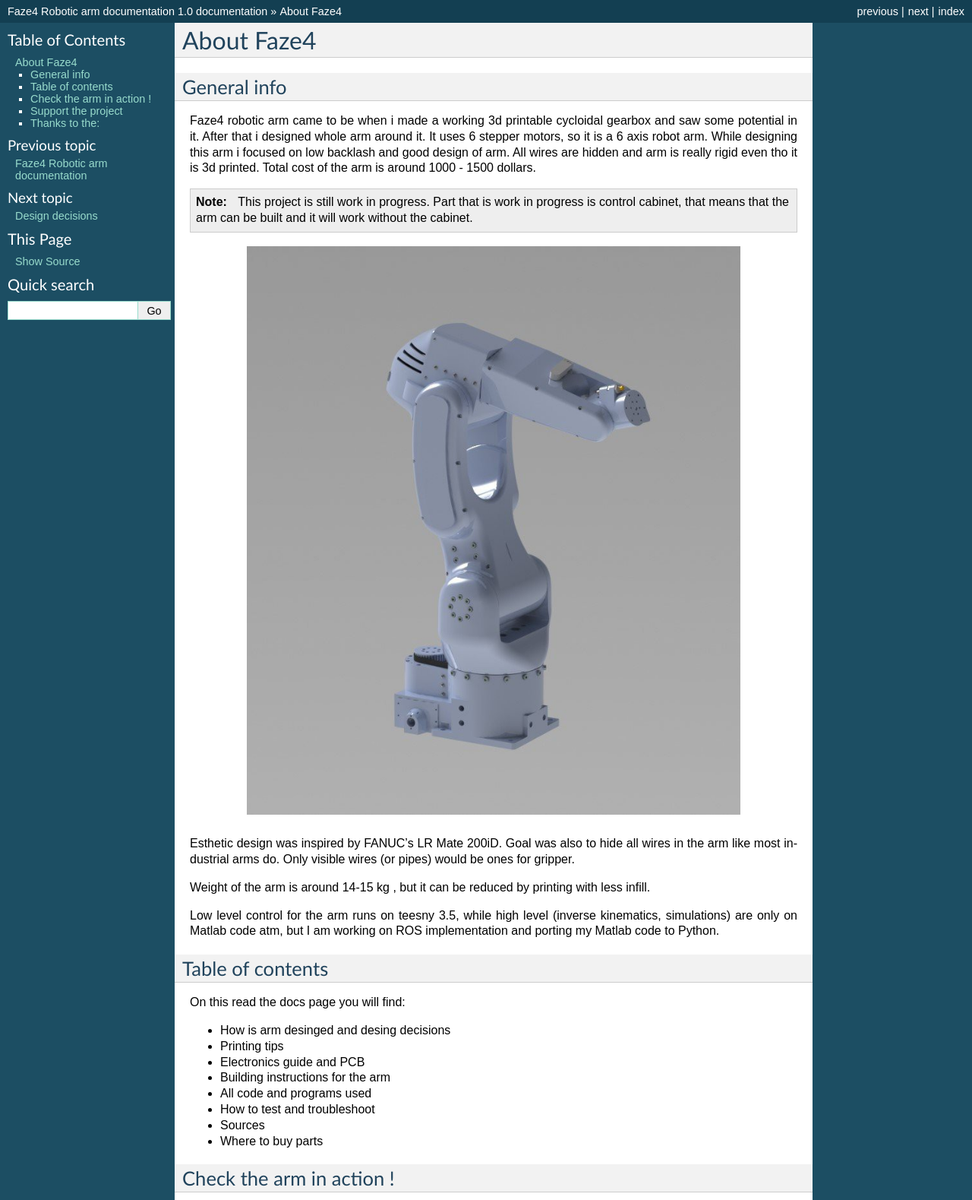
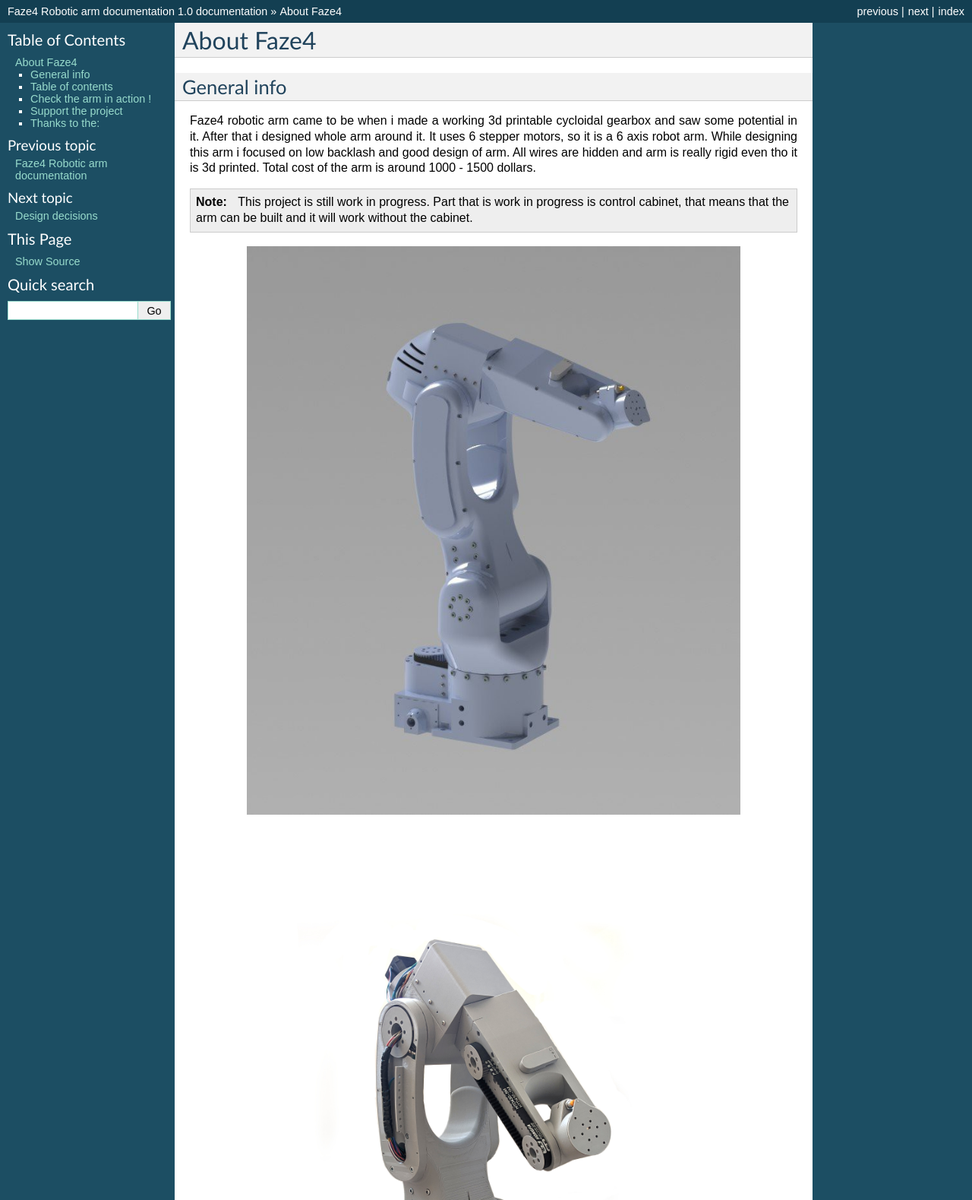
Before and after one commit to PCrnjak/Faze4-Robotic-arm, a Sphinx documentation site: the page built from docs/About_faze4.rst, in a window 1280 px wide. Shown: the top 1579 px of the page at 76% size. Built offline with Sphinx 7.4.7, drawn with Linux system fonts in a browser that asks for light colours; grey boxes are pictures that could not be loaded.

Commit message:
Update About_faze4.rst

```diff
--- a/docs/About_faze4.rst
+++ b/docs/About_faze4.rst
@@ -17,6 +17,9 @@
     :figwidth: 650px
     :target: ../docs/images/6163881566306270006.jpg
 
+.. figure:: ../docs/images/ruka_good_slika.jpg
+    :figwidth: 650px
+    :target: ../docs/images/ruka_good_slika.jpg
 
 Esthetic design was inspired by FANUC’s LR Mate 200iD.
 Goal was also to hide all wires in the arm like most industrial arms do.
```
